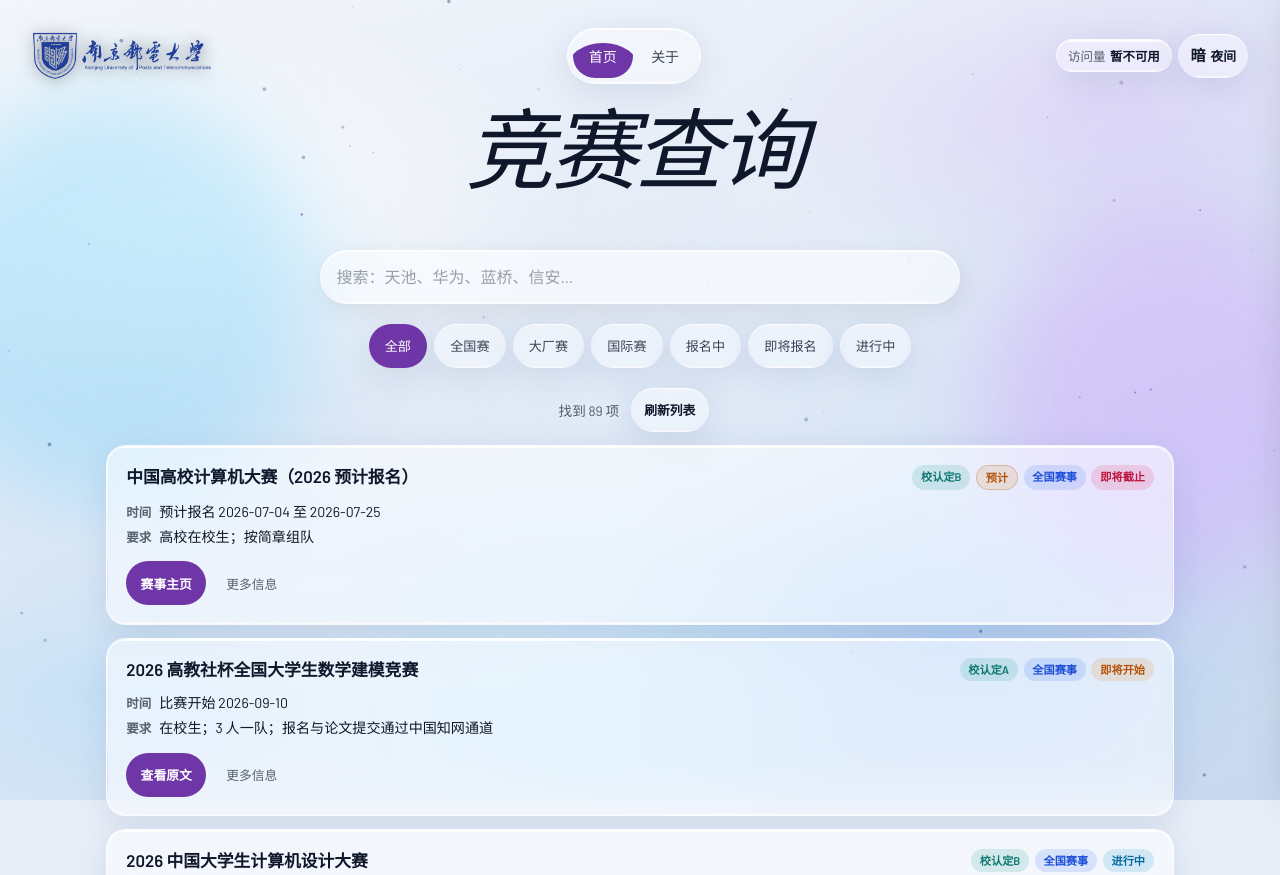
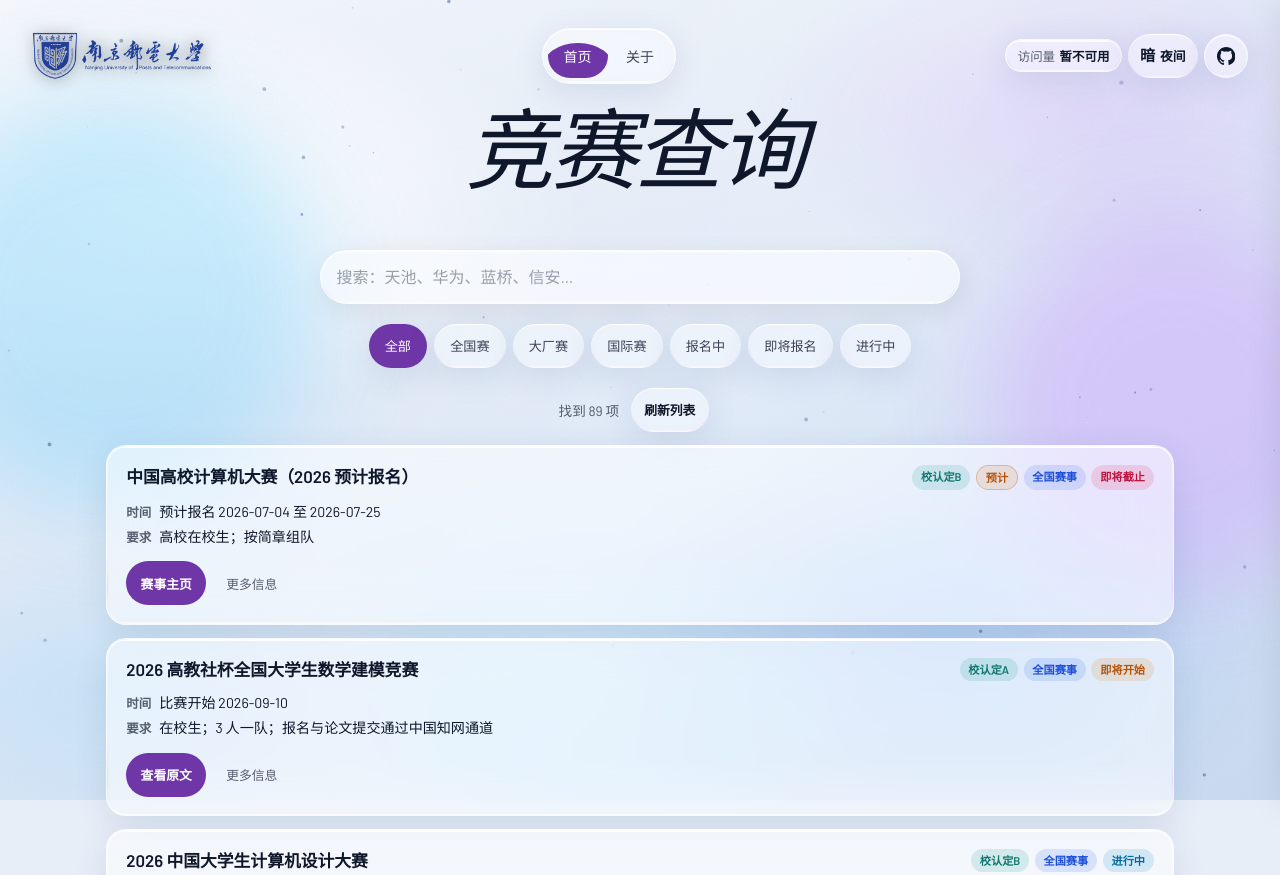
Before and after one commit to DoTrungHuy/competition-search, a website: page index.html in a window 1280 px wide. Shown: the top 875 px of the page. Drawn offline with Linux system fonts and the light colour scheme; no server answers.

Commit message:
feat: add GitHub icon link to homepage topbar

```diff
--- a/index.html
+++ b/index.html
@@ -71,6 +71,28 @@
           <span class="theme-toggle-icon" aria-hidden="true">暗</span>
           <span class="theme-toggle-label">夜间</span>
         </button>
+        <a
+          class="github-link liquid-glass"
+          href="https://github.com/DoTrungHuy/competition-search"
+          target="_blank"
+          rel="noopener noreferrer"
+          title="在 GitHub 上查看本项目"
+          aria-label="在 GitHub 上查看本项目"
+        >
+          <svg
+            xmlns="http://www.w3.org/2000/svg"
+            viewBox="0 0 16 16"
+            width="16"
+            height="16"
+            fill="currentColor"
+            aria-hidden="true"
+            focusable="false"
+          >
+            <path
+              d="M8 0C3.58 0 0 3.58 0 8c0 3.54 2.29 6.53 5.47 7.59.4.07.55-.17.55-.38 0-.19-.01-.82-.01-1.49-2.01.37-2.53-.49-2.69-.94-.09-.23-.48-.94-.82-1.13-.28-.15-.68-.52-.01-.53.63-.01 1.08.58 1.23.82.72 1.21 1.87.87 2.33.66.07-.52.28-.87.51-1.07-1.78-.2-3.64-.89-3.64-3.95 0-.87.31-1.59.82-2.15-.08-.2-.36-1.02.08-2.12 0 0 .67-.21 2.2.82.64-.18 1.32-.27 2-.27s1.36.09 2 .27c1.53-1.04 2.2-.82 2.2-.82.44 1.1.16 1.92.08 2.12.51.56.82 1.27.82 2.15 0 3.07-1.87 3.75-3.65 3.95.29.25.54.73.54 1.48 0 1.07-.01 1.93-.01 2.2 0 .21.15.46.55.38A8.01 8.01 0 0 0 16 8c0-4.42-3.58-8-8-8"
+            />
+          </svg>
+        </a>
       </div>
     </header>
 
```
